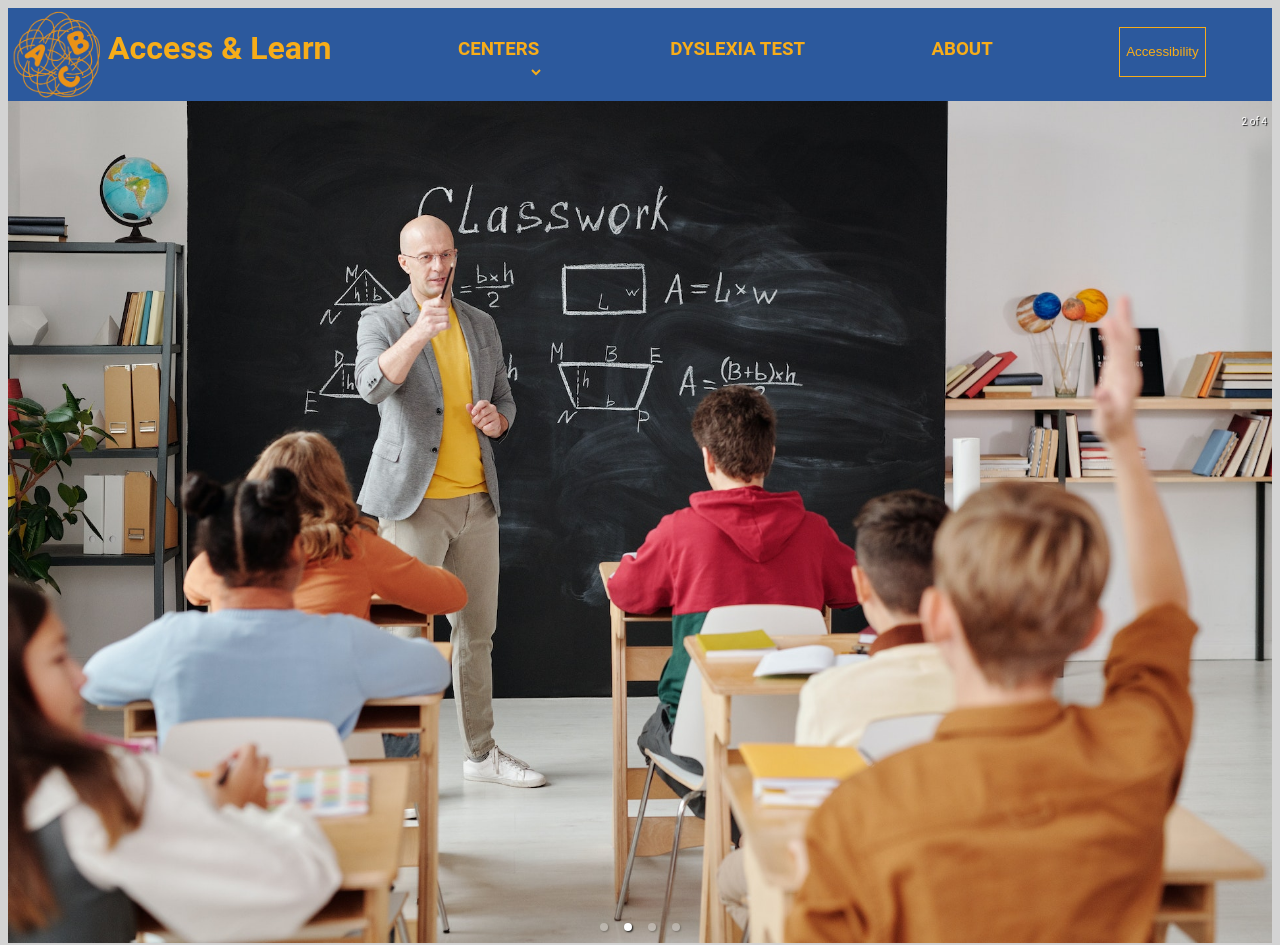
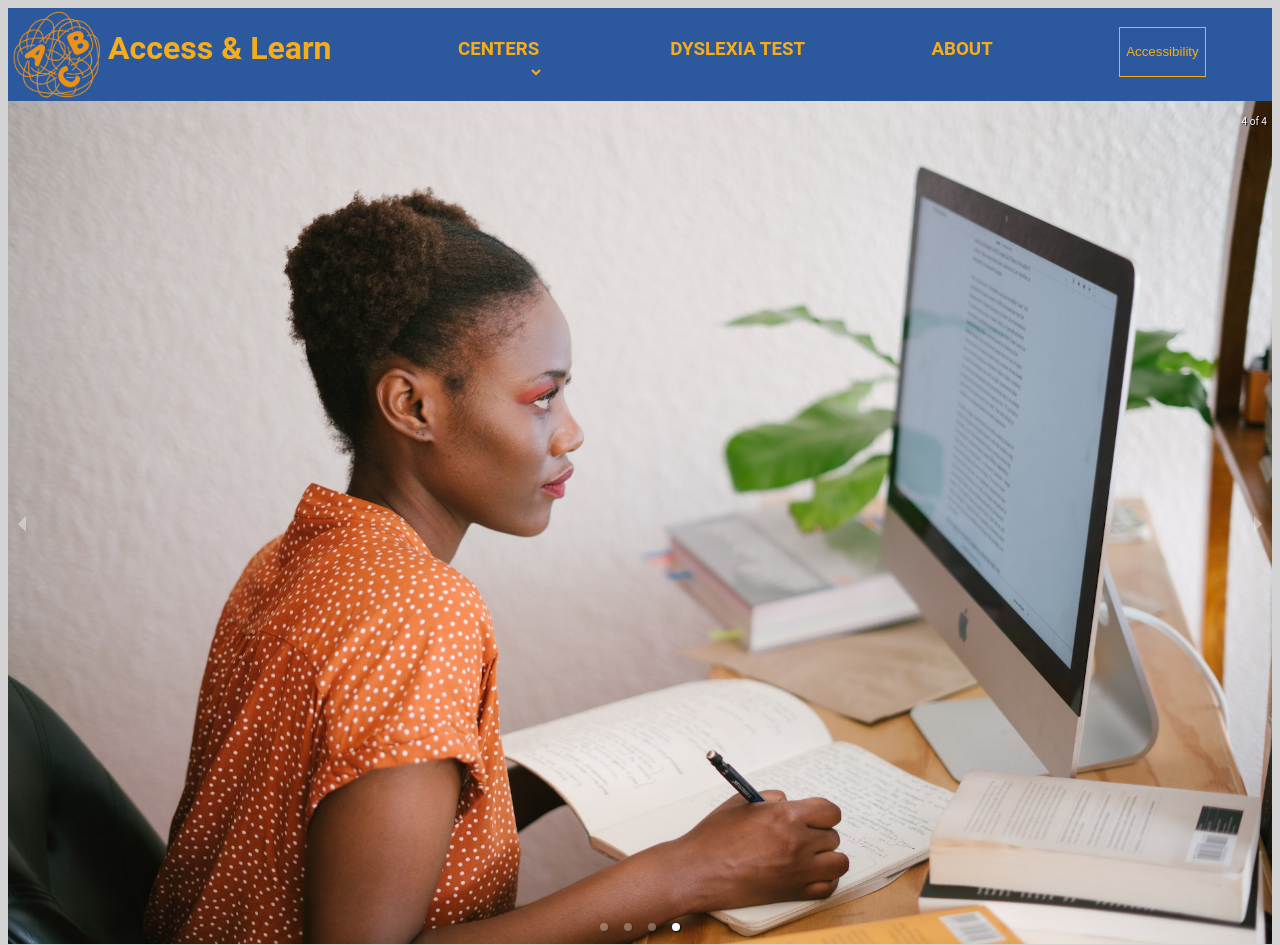
Before and after one commit to jRodriguezIV/9-4_hackathon-team-4, a React (Create React App) app: page / in a window 1280 px wide. Built offline with nearby package versions, Linux system fonts and the light colour scheme; no server answers.

Commit message:
added time interval to carousel and small changes

```diff
--- a/src/Components/Carousel/CarouselComp.js
+++ b/src/Components/Carousel/CarouselComp.js
@@ -12,10 +12,10 @@ export default function CarouselComp() {
         <Carousel
             autoFocus={true}
             showThumbs={false}
-            showArrows={false}
+            showArrows={true}
             infiniteLoop={true}
             autoPlay={true}
-            // onclickItem={}
+            interval={1500}
         >
 
             <div key={"image1"}>
```
